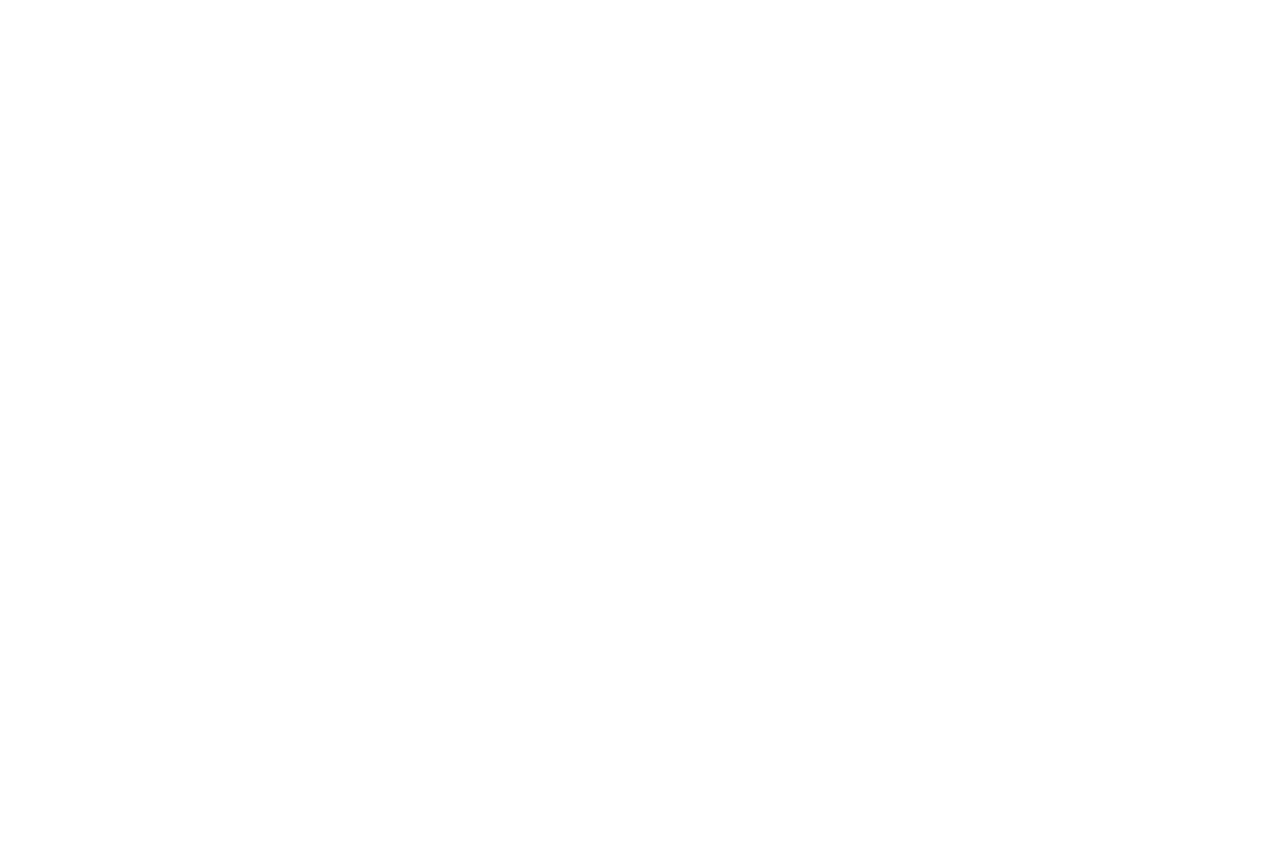
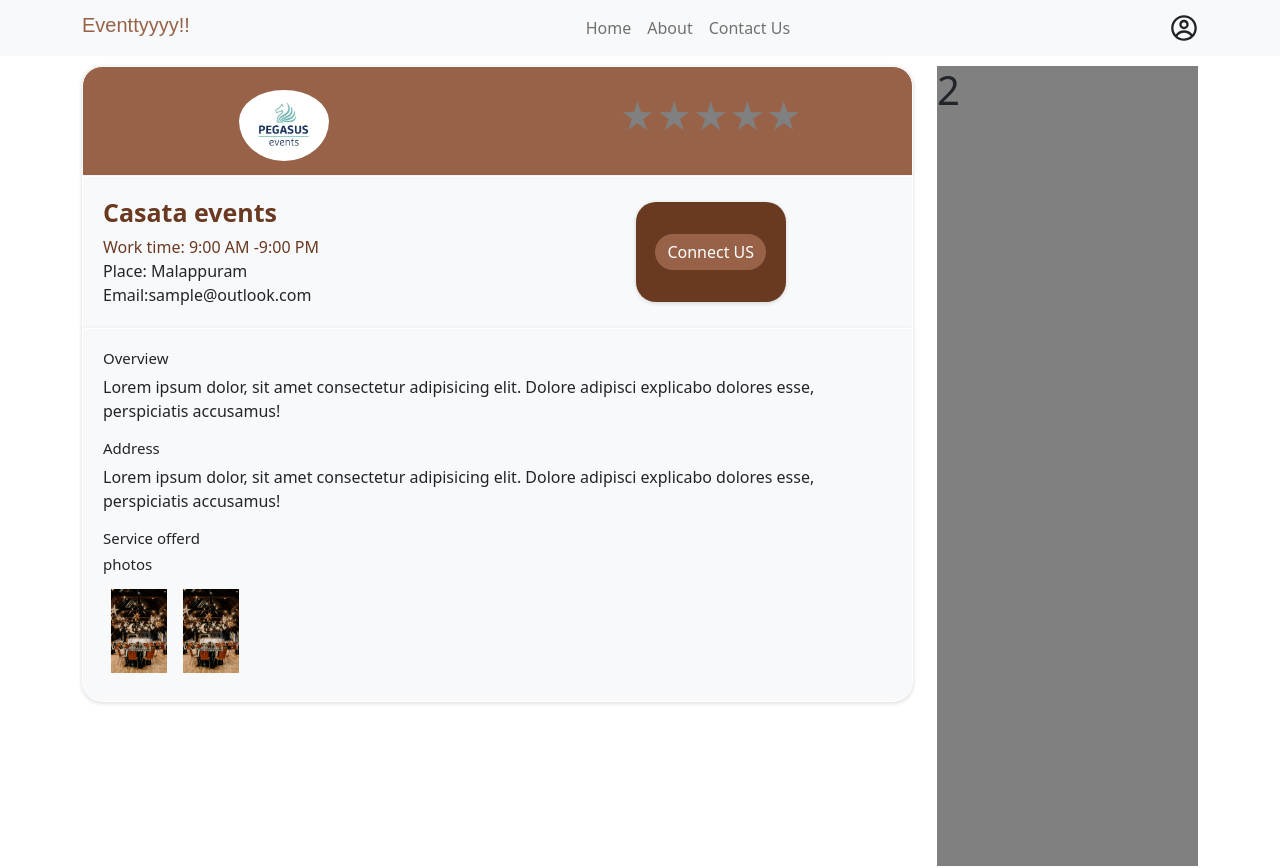
Before and after one commit to anwarjunaidkm/event-management, a React (Create React App) app: page /singleview in a window 1280 px wide. Before the commit this address had no page. Shown: the top 868 px of the page. Before the commit the page ends 800 px from the top, so only its background shows below. Built offline with nearby package versions, Linux system fonts and the light colour scheme.

Commit message:
single view done without revirw

```diff
--- a/src/App.js
+++ b/src/App.js
@@ -7,6 +7,7 @@
 import Home from './pages/Home';
 import SubCategory from './pages/SubCategory';
 import ListCompany from './pages/ListCompany';
+import Singleview from './pages/Singleview';
 
 function App() {
   return (
@@ -20,6 +21,7 @@
 <Route exact path='/' element={<Home />} />
 <Route exact path='subcategory' element={<SubCategory />} />
 <Route exact path='listcompany' element={<ListCompany />} />
+<Route exact path='singleview' element={<Singleview />} />
 </Routes>
 
 </BrowserRouter>
--- /dev/null
+++ b/src/components/singleview/SingleVIewCard.js
@@ -0,0 +1,96 @@
+import { minHeight } from '@mui/system';
+import React from 'react'
+import ReactStars from 'react-rating-stars-component';
+
+import { Button, Card, Col, Container, Row } from 'reactstrap'
+import { c1, c1logo, c2, c2logo, c3logo } from '../image/image'
+import "./SingleviewCard.css"
+
+
+
+function SingleVIewCard() {
+  return (
+    <div className="main-single-view">
+      <Container>
+
+    <Row>
+    <Col md={9}>
+
+        <Card className='single-view-header'>
+
+          <Row >
+            <Col md={6}>
+                <div className='single-view-profile-parent d-flex justify-content-around'><img className='single-view-profile-pic' src={c3logo} alt="" /></div>
+            </Col>
+            <Col md={6}> <div className='single-view-rating d-flex justify-content-around '><ReactStars size={35}></ReactStars></div> </Col>
+          </Row>
+          </Card>
+        <Card className='single-view-banner'>
+        <Row className='single-view-banner-row'>
+          <Col md={6}>
+          <div className='single-view-text'>
+            <h5 className='single-view-title'> Casata events</h5>
+            <div className='single-view-p-tag'>
+               <p className='single-view-time'>Work time: <span>9:00 AM -9:00 PM</span></p>
+             <p>Place: <span>Malappuram</span></p>
+            <p>Email:<span>sample@outlook.com</span></p>
+
+            </div>
+
+
+          </div>
+          </Col>
+          <Col md={6}>
+            <div className='anwae'>
+
+            <Card className='single-view-btn-card'>
+                <div>
+
+                    <Button className='single-view-connect-btn'>Connect US</Button>
+                </div>
+
+            </Card>
+            </div>
+
+           </Col>
+        </Row>
+        </Card>
+        <Card className='single-view-body'>
+        <Row>
+
+          <h5 style={{fontSize:"15px"}}>Overview</h5>
+          <p>
+            Lorem ipsum dolor, sit amet consectetur adipisicing elit. Dolore
+            adipisci explicabo dolores esse, perspiciatis accusamus!
+          </p>
+          <h5 style={{fontSize:"15px"}}>Address</h5>
+          <p>
+            Lorem ipsum dolor, sit amet consectetur adipisicing elit. Dolore
+            adipisci explicabo dolores esse, perspiciatis accusamus!
+          </p>
+          <h5 style={{fontSize:"15px"}}>Service offerd</h5>
+          <h5 style={{fontSize:"15px"}}>photos</h5>
+
+          <Row>
+            <Col  md={2}>
+                <div className='d-flex  '>
+              <img className="singleview-image" src={c1} alt="" />
+              <img className="singleview-image" src={c1} alt="" />
+              </div>
+            </Col>
+
+          </Row>
+        </Row>
+        </Card>
+     </Col>
+
+     <Col md={3}>
+     <h1 style={{ backgroundColor: "gray", minHeight:"100vh" }}>2</h1>
+     </Col>
+    </Row>
+      </Container>
+    </div>
+  );
+}
+
+export default SingleVIewCard
--- /dev/null
+++ b/src/components/singleview/SingleviewCard.css
@@ -0,0 +1,98 @@
+.singleview-image{
+    max-height: 100px;
+    max-width: 80px;
+    padding: 8px;
+
+
+}
+.main-single-view{
+    padding: 10px;
+}
+.single-view-header{
+    min-height: 110px;
+    background-color: var(--primary-faded-brown);
+    display: flex;
+    justify-content: center;
+    border-bottom-right-radius : 0 !important;
+    border-bottom-left-radius : 0 !important;
+
+}
+.single-view-banner{
+    background-color:var(--primary-header-gray);
+
+    border-top-right-radius : 0 !important;
+    border-top-left-radius : 0 !important;
+    border-bottom-right-radius : 0 !important;
+    border-bottom-left-radius : 0 !important;
+
+}
+.single-view-body{
+    background-color:var(--primary-header-gray);
+    border-top-right-radius : 0 !important;
+    border-top-left-radius : 0 !important;
+    padding: 20px;
+
+}
+.single-view-banner-row{
+    display: flex;
+    align-items: center;
+}
+.single-view-profile-pic{
+    max-height:90px;
+    max-width: 90px;
+    padding-top: 9px;
+    /* background-color: aqua; */
+    border-radius: 50%;
+
+}
+.single-view-profile-parent{
+
+    /* background-color: brown;
+    border-radius: 50%;
+    min-height: 90px;
+    min-width: 90px;
+    max-height: 90px;
+    max-width: 90px; */
+
+}
+.single-view-rating{
+    padding: 10px;
+}
+.single-view-title{
+    font-size: 25px;
+    font-weight: bold;
+    color: var(--primary-coffie);
+}
+.single-view-text{
+    padding: 20px;
+}
+.single-view-p-tag p{
+    margin-bottom: 0;
+}
+.single-view-time{
+    color: var(--primary-coffie);
+}
+.single-view-connect-btn{
+    background-color: var(--primary-faded-brown);
+    border-radius: 20px;
+    border: none;
+    outline: none;
+    cursor: pointer;
+}
+.single-view-btn-card{
+    width: 150px;
+    height: 100px;
+    display: flex;
+    justify-content: center;
+    align-items: center;
+    background-color: var(--primary-coffie);
+    outline: none;
+    border: none;
+}
+.anwae{
+    display: flex;
+    justify-content: space-around;
+}
+.single-view-body-text{
+    padding: 10px;
+}
--- /dev/null
+++ b/src/pages/Singleview.js
@@ -0,0 +1,17 @@
+import React from 'react'
+import Footer from '../components/footer/Footer'
+import Header from '../components/header/Header'
+import SingleVIewCard from '../components/singleview/SingleVIewCard'
+
+function Singleview() {
+  return (
+    <div>
+        <Header />
+        <SingleVIewCard />
+        <Footer />
+
+        </div>
+  )
+}
+
+export default Singleview
```
